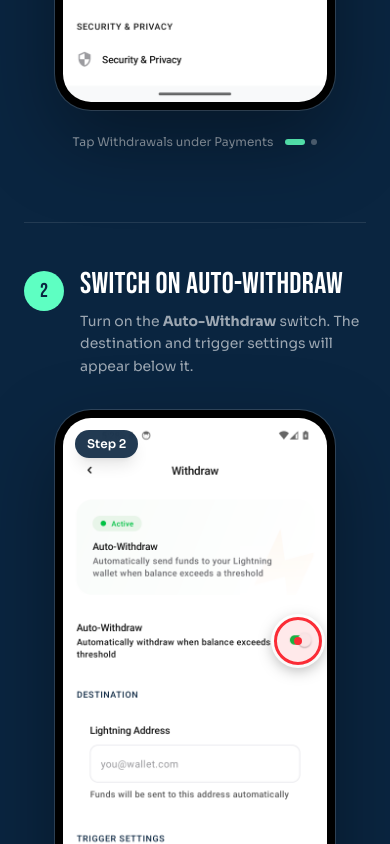
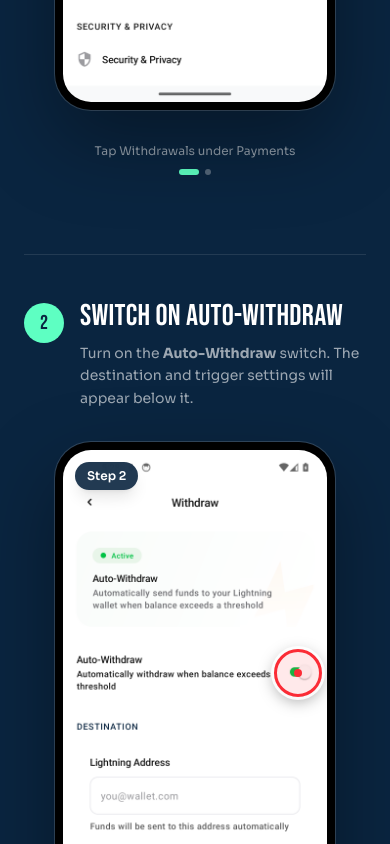
Before and after one commit to swedishfrenchpress/miniature-octo-invention, a Next.js app in the folder numo-site/: page /setup in a window 390 px wide. Shown: the part 6440-7284 px from the top of the page. Built offline with nearby package versions, Linux system fonts and the light colour scheme; a web font is replaced by a local one.

Commit message:
Fix mobile guide caption spacing

```diff
--- a/numo-site/src/components/PayoutSetupGuide.tsx
+++ b/numo-site/src/components/PayoutSetupGuide.tsx
@@ -81,8 +81,8 @@ function ScreenshotCarousel({
         </div>
         <span className="absolute left-5 top-5 rounded-full bg-navy/90 px-3 py-1.5 text-xs font-semibold text-white shadow-lg backdrop-blur">Step {stepIndex + 1}</span>
       </div>
-      <div className="mt-4 flex min-h-8 items-center justify-center gap-3 text-center">
-        <figcaption className="text-xs text-white/55">{activeScreen.caption}</figcaption>
+      <div className={`mt-4 flex items-center justify-center text-center ${compact ? "min-h-16 flex-col gap-2 px-3" : "min-h-8 gap-3"}`}>
+        <figcaption className="max-w-full text-xs leading-5 text-white/55">{activeScreen.caption}</figcaption>
         {screens.length > 1 && onSelect && (
           <div className="flex gap-1.5" aria-label={`Image ${carouselIndex + 1} of ${screens.length}`}>
             {screens.map((screen, index) => (
```
